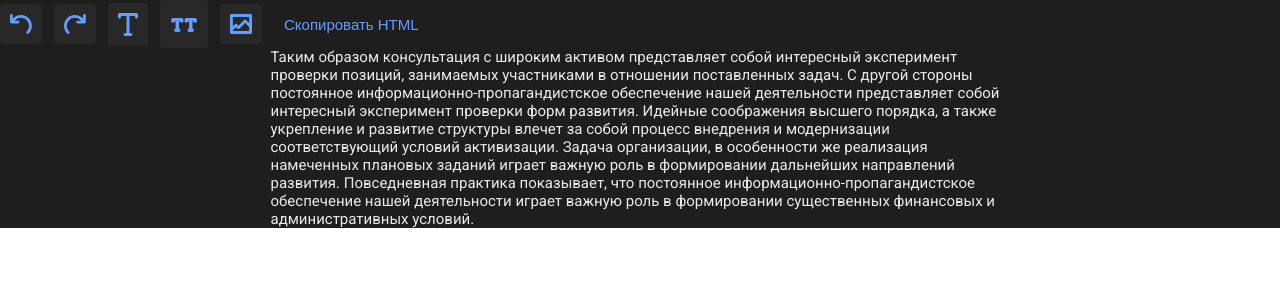
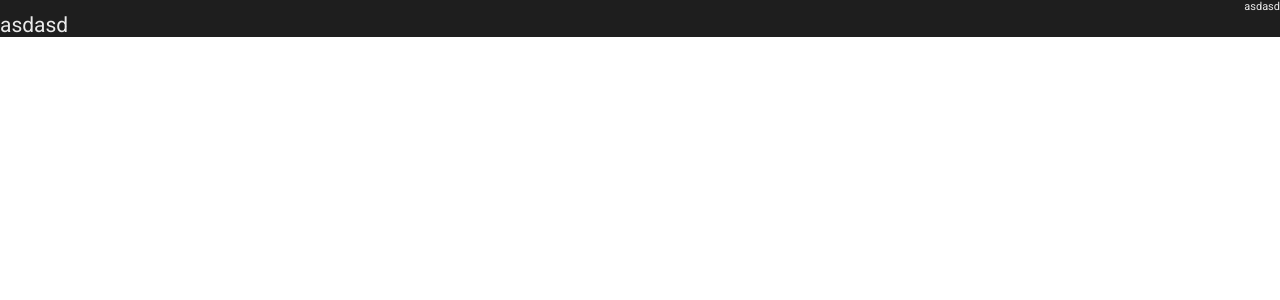
Before and after one commit to jhasuev/vue-light-wysiwyg, a Vue app: page / in a window 1280 px wide. Shown: the top 300 px of the page. Built offline with nearby package versions, Linux system fonts and the light colour scheme.

Commit message:
add Text component for beggining

```diff
--- a/src/App.vue
+++ b/src/App.vue
@@ -1,20 +1,9 @@
 <template>
-  <edit-panel />
-  <div class="container">
-    Таким образом консультация с широким активом представляет собой интересный эксперимент проверки
-    позиций, занимаемых участниками в отношении поставленных задач. С другой стороны постоянное
-    информационно-пропагандистское обеспечение нашей деятельности представляет собой интересный
-    эксперимент проверки форм развития. Идейные соображения высшего порядка, а также укрепление
-    и развитие структуры влечет за собой процесс внедрения и модернизации соответствующий условий
-    активизации. Задача организации, в особенности же реализация намеченных плановых заданий играет
-    важную роль в формировании дальнейших направлений развития. Повседневная практика показывает,
-    что постоянное информационно-пропагандистское обеспечение нашей деятельности играет важную роль
-    в формировании существенных финансовых и административных условий.
-  </div>
+  <editor />
 </template>
 
 <script lang="ts" setup>
-import EditPanel from './components/EditPanel.vue';
+import Editor from '@/components/editor/Editor.vue';
 </script>
 
 <style lang="scss">
--- /dev/null
+++ b/src/components/editor/Editor.vue
@@ -0,0 +1,95 @@
+<template>
+  <Text text="asdasd" :font-size="11" text-align="right" />
+  <Text text="asdasd" :font-size="21" text-align="left" />
+</template>
+
+<script lang="ts" setup>
+import Text from './list/Text.vue';
+/*
+const components = [
+  {
+    // attrs: {
+    //   src: '',
+    // },
+    type: 'text',
+    styles: {
+      textAlign: 'right',
+      fontSize: 15,
+    },
+    props: {
+      text: 'Текстовый компонент. Этот текст можно заменить на свой.',
+    },
+  },
+  {
+    type: 'text',
+    props: {
+      text: 'Текстовый компонент. Этот текст можно заменить на свой.',
+      textAlign: 'right',
+      fontSize: 15,
+    },
+  },
+]; */
+
+// import { defineProps, withDefaults } from 'vue';
+
+// type TProps = {
+//   data: any,
+// };
+
+// const props = withDefaults(defineProps<TProps>(), {
+//   type: 'text',
+// });
+
+</script>
+
+<style lang="scss" scoped>
+
+.custom-btn {
+  position: relative;
+  z-index: 1;
+  padding: 10px;
+  min-height: 40px;
+
+  display: inline-flex;
+  align-items: center;
+  justify-content: center;
+  text-align: center;
+
+  border-radius: 4px;
+
+  border: none;
+  cursor: pointer;
+
+  font-size: 15px;
+  color: #639EFF;
+
+  vertical-align: middle;
+  overflow: hidden;
+
+  &:after {
+    content: "";
+    position: absolute;
+    top: 0;
+    left: 0;
+    right: 0;
+    bottom: 0;
+    z-index: -1;
+    background-color: rgba(255, 255, 255, .1);
+    opacity: 0;
+    transition: 300ms;
+  }
+
+  &:hover:after {
+    opacity: 1;
+  }
+
+  &--text {
+    background-color: transparent;
+  }
+
+  &--icon {
+    background-color: #282828;
+  }
+}
+
+</style>
--- /dev/null
+++ b/src/components/editor/list/Text.vue
@@ -0,0 +1,33 @@
+<template>
+  <div
+    v-html="props.text"
+    :style="(getStyles as StyleValue)"
+  />
+</template>
+
+<script lang="ts" setup>
+
+import {
+  defineProps,
+  withDefaults,
+  computed,
+  ComputedRef,
+  StyleValue,
+} from 'vue';
+import { TProcessedStyles } from '../types';
+import { parseStyles } from '../utils';
+
+type TProps = {
+  text: string,
+  fontSize?: number,
+  textAlign?: string,
+};
+
+const props = withDefaults(defineProps<TProps>(), {
+  fontSize: 15,
+  textAlign: 'left',
+});
+
+const getStyles: ComputedRef<TProcessedStyles> = computed(() => parseStyles(props));
+
+</script>
--- /dev/null
+++ b/src/components/editor/types.ts
@@ -0,0 +1,16 @@
+export type TProcessedTextStyles = {
+  fontSize: string,
+  textAlign: string,
+};
+
+export type TProcessedStyles = {
+  fontSize?: string,
+  textAlign?: string,
+  width?: string,
+};
+
+export type TSettingStyles = {
+  fontSize?: number,
+  textAlign?: string,
+  width?: number,
+};
--- /dev/null
+++ b/src/components/editor/utils.ts
@@ -0,0 +1,15 @@
+import { TProcessedStyles, TSettingStyles } from './types';
+
+export const parseStyles = (props: TSettingStyles): TProcessedStyles => {
+  const styles: TProcessedStyles = {};
+
+  if (props.fontSize) {
+    styles.fontSize = `${props.fontSize}px`;
+  }
+
+  if (props.textAlign) {
+    styles.textAlign = props.textAlign;
+  }
+
+  return styles;
+};
```
Also changed, not shown: .eslintrc.js.
